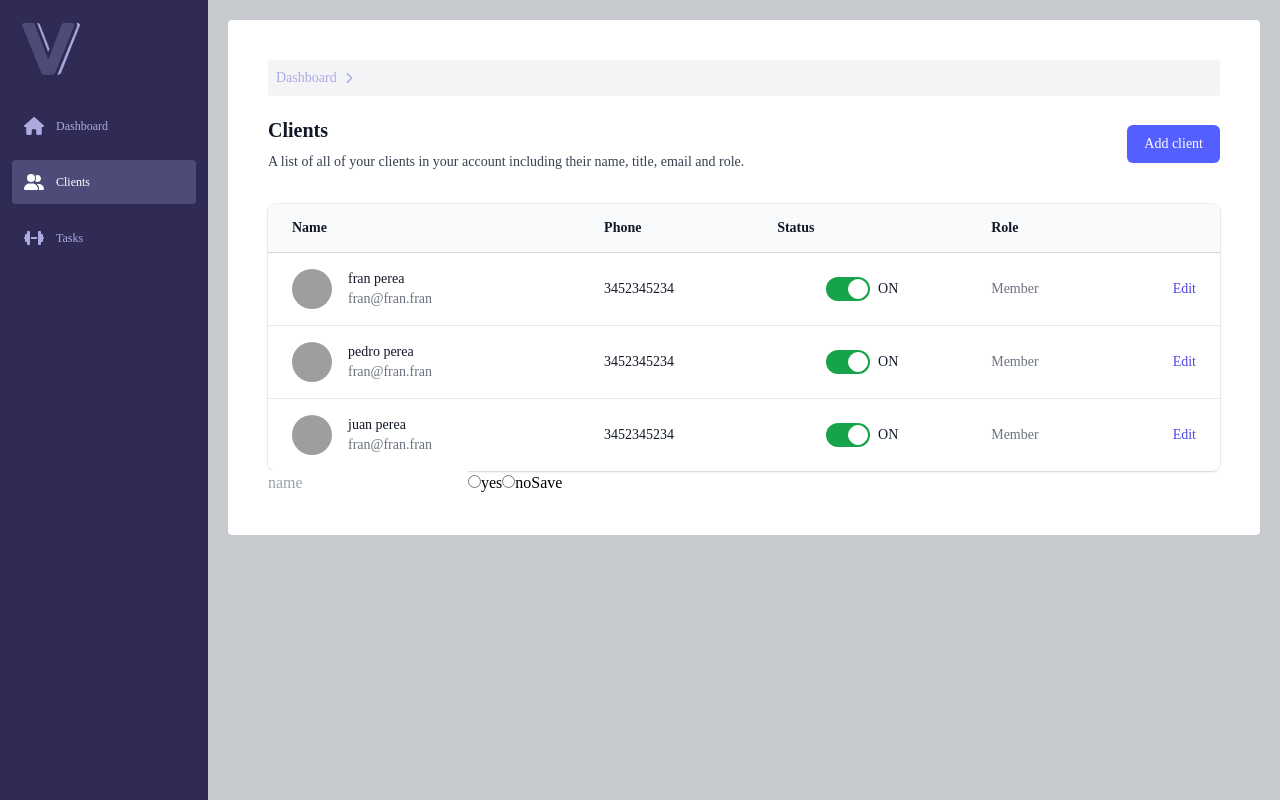
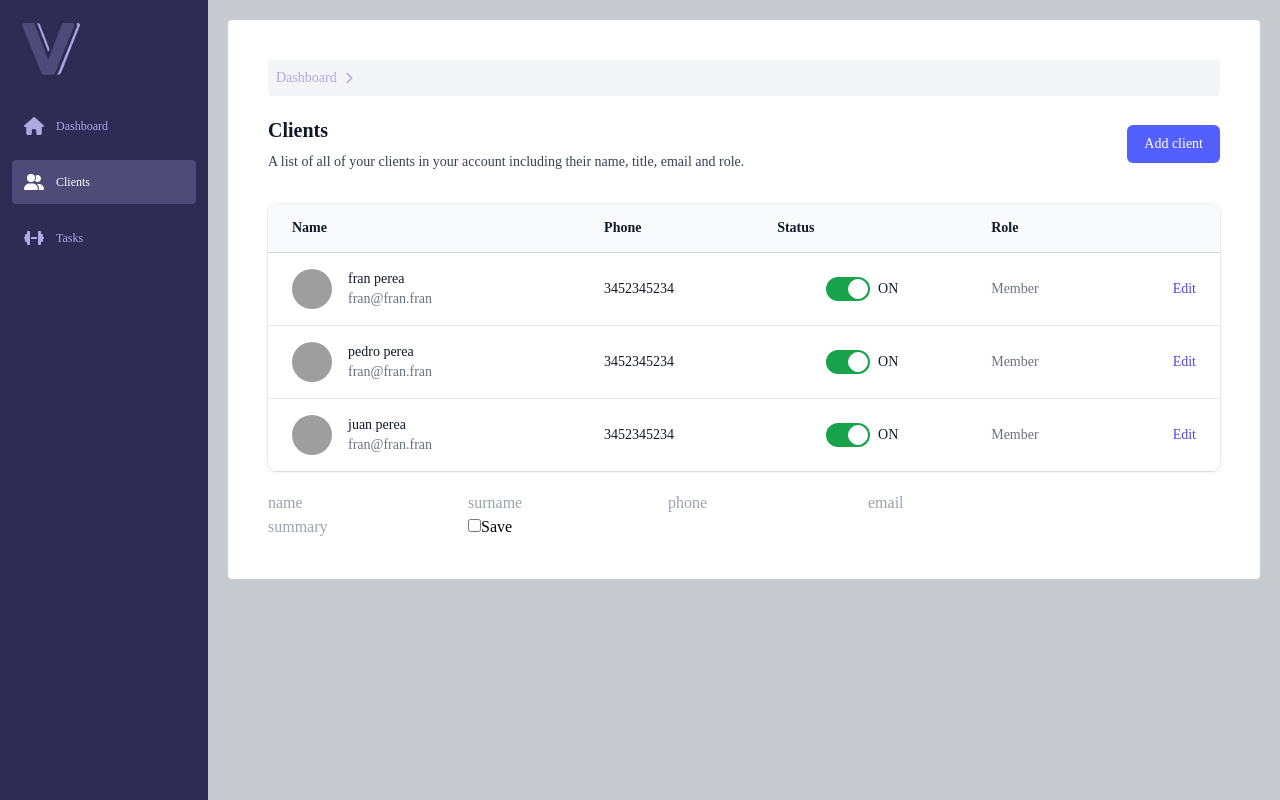
Before and after one commit to franpereadev/client-manager, a React (Create React App) app: page /clients in a window 1280 px wide. Built offline with nearby package versions, Linux system fonts and the light colour scheme; grey boxes are pictures that could not be loaded.

Commit message:
feat: temporary form to add clients to redux store

```diff
--- a/src/features/dashboard/clients/components/ClientForm.tsx
+++ b/src/features/dashboard/clients/components/ClientForm.tsx
@@ -2,44 +2,65 @@ import { useCallback, useState } from "react";
 import { useDispatch } from "react-redux";
 import { Client } from "../client";
 import { createClient } from "../clientSlice";
-
+const { v1: uuidv1 } = require("uuid");
 function ClientForm() {
+	const dispatch = useDispatch();
 	const [client, setClient] = useState({
+		id: "",
 		name: "",
+		surname: "",
+		phone: "",
+		email: "",
+		summary: "",
 		show: false,
 	});
 
 	const handleChange = (e: any) => {
 		setClient({
 			...client,
-			[e.target.name]: e.target.value,
+			[e.target.name]:
+				e.target.type == "checkbox" ? e.target.checked : e.target.value,
 		});
 		console.log(e.target.name, e.target.value);
 	};
 
 	const handleSubmit = (e: any) => {
 		e.preventDefault();
-	console.log("OLAA")
-	}
+		dispatch(createClient({ ...client, id: uuidv1() }));
+	};
 	return (
-		<form onSubmit={handleSubmit}>
-			<input type="text" placeholder="name" onChange={handleChange} />
+		<form onSubmit={handleSubmit} className="mt-5">
 			<input
-				type="radio"
-				id="html"
-				name="show"
-				value="true"
+				type="text"
+				name="name"
+				placeholder="name"
 				onChange={handleChange}
 			/>
-			<label htmlFor="html">yes</label>
 			<input
-				type="radio"
-				id="css"
-				name="show"
-				value="false"
+				type="text"
+				name="surname"
+				placeholder="surname"
 				onChange={handleChange}
 			/>
-			<label htmlFor="css">no</label>
+			<input
+				type="text"
+				name="phone"
+				placeholder="phone"
+				onChange={handleChange}
+			/>
+			<input
+				type="text"
+				name="email"
+				placeholder="email"
+				onChange={handleChange}
+			/>
+			<input
+				type="text"
+				name="summary"
+				placeholder="summary"
+				onChange={handleChange}
+			/>
+			<input type="checkbox" name="show" id="show" onChange={handleChange} />
 			<button>Save</button>
 		</form>
 	);
```
